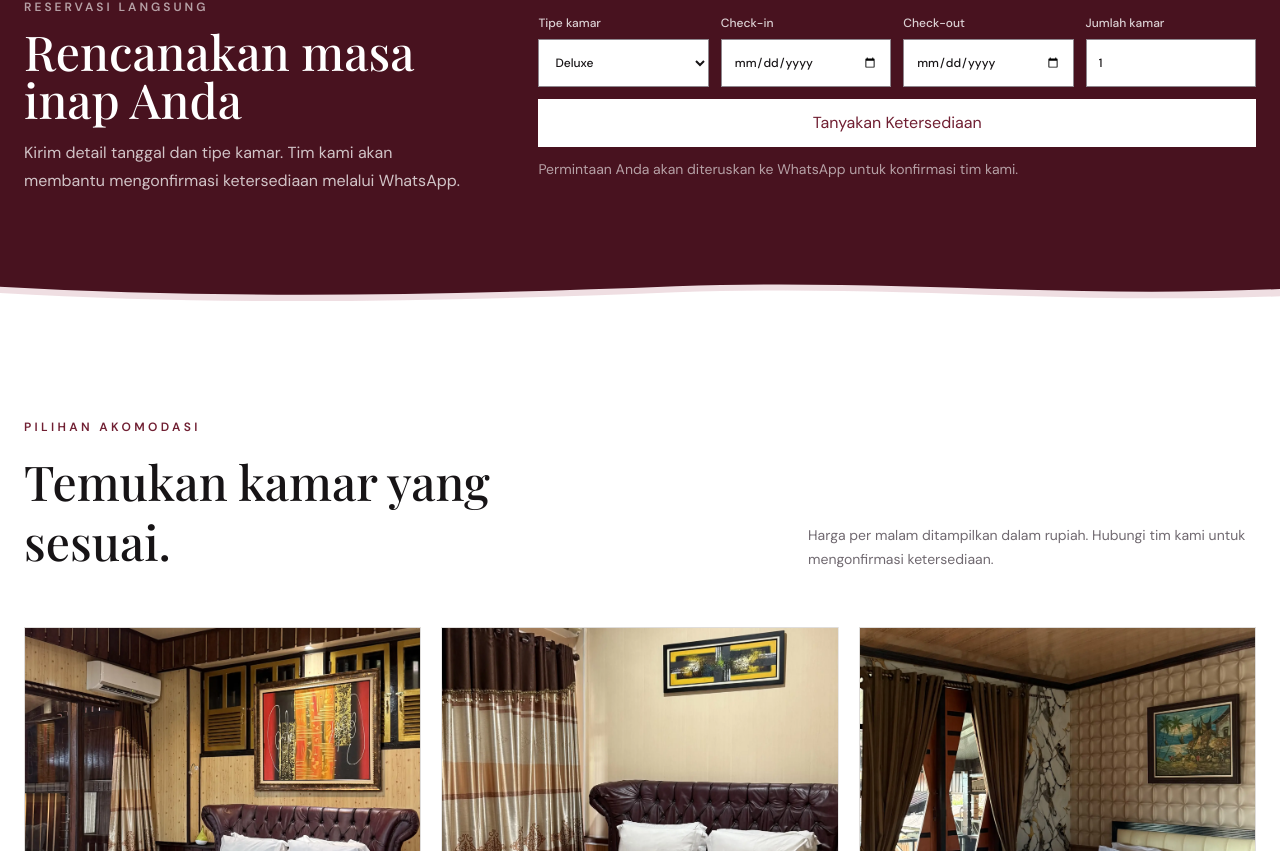
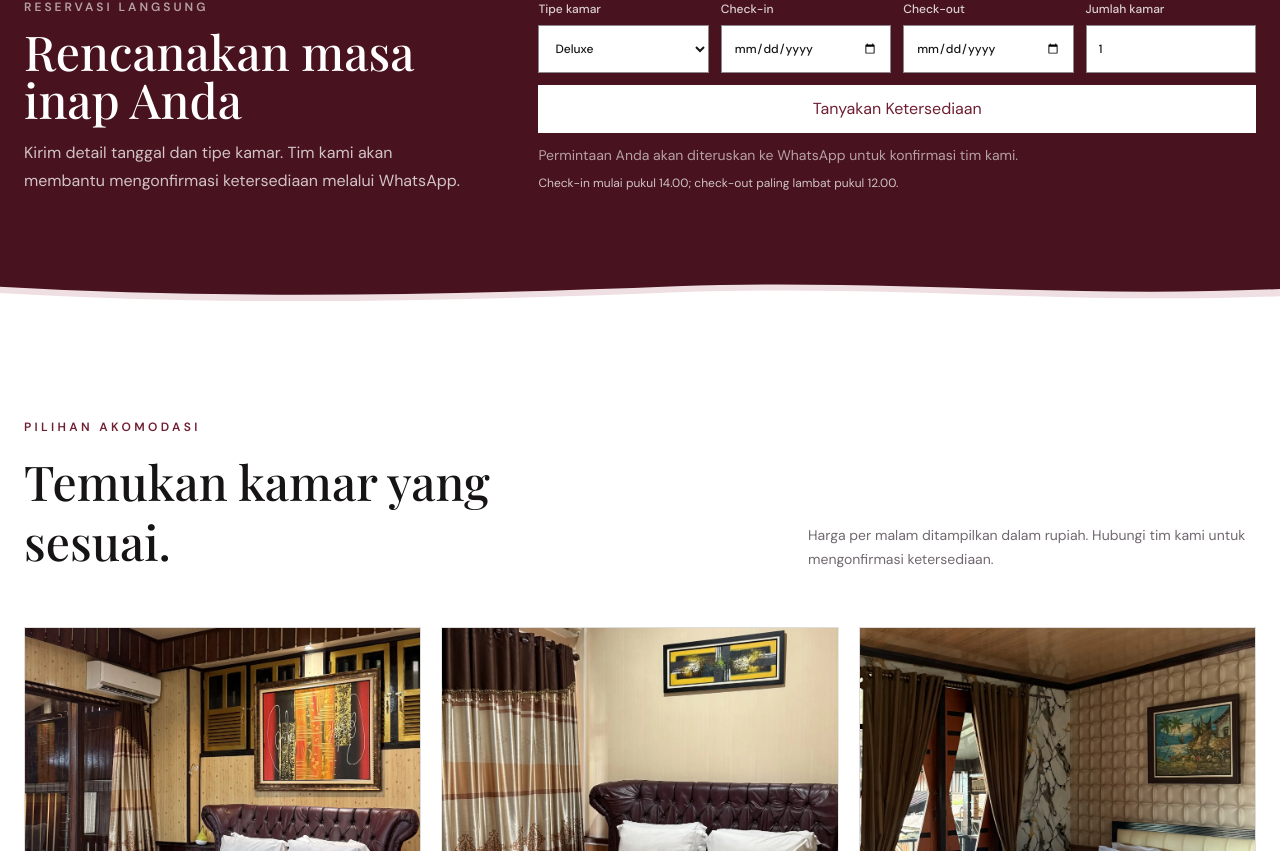
Before and after one commit to Laplace-F/soliga-hotel, a React (Vite) app: page / in a window 1280 px wide. Shown: the part 1629-2480 px from the top of the page. Built offline with nearby package versions, Linux system fonts and the light colour scheme.

Commit message:
Update hotel check-in and additional charge policies

```diff
--- a/src/components/BookingForm.jsx
+++ b/src/components/BookingForm.jsx
@@ -1,10 +1,12 @@
 import { useState } from "react";
 import { useTranslation } from "react-i18next";
 import { rooms } from "../data/rooms";
+import { hotelPolicies } from "../data/hotel";
+import { formatPolicyTime } from "../utils/formatPolicyTime";
 import { whatsappUrl } from "../utils/whatsappUrl";
 
 export default function BookingForm({ compact = false }) {
-  const { t } = useTranslation();
+  const { t, i18n } = useTranslation();
   const [roomType, setRoomType] = useState("deluxe");
   const [checkIn, setCheckIn] = useState("");
   const [checkOut, setCheckOut] = useState("");
@@ -37,5 +39,6 @@ export default function BookingForm({ compact = false }) {
       <button type="submit" className={`${compact ? "sm:col-span-2 lg:col-span-4" : "md:col-span-5"} min-h-12 bg-white px-5 text-sm font-bold text-[#701f32] transition hover:bg-[#f2e9e8]`}>{t("booking.button")}</button>
     </div>
     <p aria-live="polite" role={error ? "alert" : undefined} className={`mt-3 min-h-5 text-sm ${error ? "text-white" : "text-white/60"}`}>{error || t("booking.helper")}</p>
+    <p className="mt-2 text-xs leading-5 text-white/75">{t("booking.policyTimes", { checkIn: formatPolicyTime(hotelPolicies.checkIn, i18n.language), checkOut: formatPolicyTime(hotelPolicies.checkOut, i18n.language) })}</p>
   </form>;
 }
--- a/src/components/FAQ.jsx
+++ b/src/components/FAQ.jsx
@@ -2,6 +2,7 @@ import { useState } from "react";
 import { ChevronDown } from "lucide-react";
 import { useTranslation } from "react-i18next";
 import { Reveal, SectionConnector } from "./ScrollEffects";
+import HotelPolicyDetails from "./HotelPolicyDetails";
 
 export default function FAQ() {
   const { t } = useTranslation();
@@ -9,6 +10,6 @@ export default function FAQ() {
   const items = t("faq.items", { returnObjects: true });
   return <section className="relative bg-white px-6 py-20 md:py-28"><div className="mx-auto max-w-4xl">
     <Reveal className="mb-10"><p className="mb-4 text-xs font-semibold uppercase tracking-[.28em] text-[#701f32]">{t("faq.label")}</p><h2 className="font-display text-4xl md:text-5xl">{t("faq.title")}</h2></Reveal>
-    <div className="border-t border-black/10">{items.map((item, i) => <Reveal key={item.question} delay={i * 0.06} direction="left" className="border-b border-black/10"><h3><button aria-expanded={active === i} onClick={() => setActive(active === i ? -1 : i)} className="flex w-full items-center justify-between gap-4 py-5 text-left font-medium"><span>{item.question}</span><ChevronDown size={18} className={`shrink-0 text-[#701f32] transition-transform ${active === i ? "rotate-180" : ""}`} /></button></h3>{active === i && <p className="max-w-3xl pb-6 pr-8 text-sm leading-7 text-[var(--muted)]">{item.answer}</p>}</Reveal>)}</div>
+    <div className="border-t border-black/10">{items.map((item, i) => <Reveal key={item.question} delay={i * 0.06} direction="left" className="border-b border-black/10"><h3><button aria-expanded={active === i} onClick={() => setActive(active === i ? -1 : i)} className="flex w-full items-center justify-between gap-4 py-5 text-left font-medium"><span>{item.question}</span><ChevronDown size={18} className={`shrink-0 text-[#701f32] transition-transform ${active === i ? "rotate-180" : ""}`} /></button></h3>{active === i && <div className="max-w-3xl pb-6 pr-8 text-sm leading-7 text-[var(--muted)]">{item.policy === "hotel" ? <HotelPolicyDetails /> : item.answer}</div>}</Reveal>)}</div>
   </div><SectionConnector variant="faqFooter" /></section>;
 }
--- /dev/null
+++ b/src/components/HotelPolicyDetails.jsx
@@ -0,0 +1,31 @@
+import { useTranslation } from "react-i18next";
+import { hotelPolicies } from "../data/hotel";
+import { formatRoomPrice } from "../utils/formatRoomPrice";
+import { formatPolicyTime } from "../utils/formatPolicyTime";
+
+export default function HotelPolicyDetails({ className = "" }) {
+  const { t, i18n } = useTranslation();
+  const time = (value) => formatPolicyTime(value, i18n.language);
+  const late = hotelPolicies.lateCheckOut;
+
+  return <div className={`space-y-5 text-sm leading-6 text-[var(--muted)] ${className}`}>
+    <div>
+      <h3 className="font-semibold text-[#171416]">{t("policies.checkInHeading")}</h3>
+      <p>{t("policies.checkInStandard", { time: time(hotelPolicies.checkIn) })}</p>
+      <p className="mt-1">{t("policies.earlyCheckIn", { time: time(hotelPolicies.checkIn) })}</p>
+    </div>
+    <div>
+      <h3 className="font-semibold text-[#171416]">{t("policies.checkOutHeading")}</h3>
+      <ul className="list-disc space-y-1 pl-5">
+        <li>{t("policies.checkOutStandard", { time: time(late.standardUntil) })}</li>
+        <li>{t("policies.lateCheckOutFirst", { start: time(late.standardUntil), end: time(late.firstPeriodUntil), percent: late.firstPeriodPercent })}</li>
+        <li>{t("policies.lateCheckOutSecond", { start: time(late.firstPeriodUntil), end: time(late.secondPeriodUntil), percent: late.secondPeriodPercent })}</li>
+        <li>{t("policies.lateCheckOutOvernight", { time: time(late.additionalNightAfter) })}</li>
+      </ul>
+    </div>
+    <div>
+      <h3 className="font-semibold text-[#171416]">{t("policies.extraBedHeading")}</h3>
+      <p>{t("policies.extraBed", { price: formatRoomPrice(hotelPolicies.extraBedPrice) })}</p>
+    </div>
+  </div>;
+}
--- a/src/data/hotel.js
+++ b/src/data/hotel.js
@@ -6,7 +6,15 @@ export const hotelContact = {
 };
 
 export const hotelPolicies = {
-  checkIn: "15:00",
+  checkIn: "14:00",
   checkOut: "12:00",
   extraBedPrice: 200_000,
+  lateCheckOut: {
+    standardUntil: "12:00",
+    firstPeriodUntil: "13:00",
+    firstPeriodPercent: 25,
+    secondPeriodUntil: "18:00",
+    secondPeriodPercent: 50,
+    additionalNightAfter: "18:00",
+  },
 };
--- a/src/i18n/locales/id.json
+++ b/src/i18n/locales/id.json
@@ -3,10 +3,11 @@
   "hero": {"eyebrow":"SELAMAT DATANG DI HOTEL SOLIGA","title":"Persinggahan hangat di Gunungsitoli","subtitle":"Temukan ruang untuk beristirahat dan menikmati keramahan Soliga di Pulau Nias.","imageAlt":"Hotel Soliga di Gunungsitoli","roomsCta":"Jelajahi Kamar","contactCta":"Hubungi Kami","location":"Gunungsitoli · Pulau Nias","scrollLabel":"Lihat tentang Hotel Soliga","featuredRoom":"Lihat Kamar Deluxe","whatsappMessage":"Halo Hotel Soliga, saya ingin bertanya tentang ketersediaan kamar."},
   "story": {"eyebrow":"HOTEL SOLIGA · NIAS","title":"Sambutan hangat di jantung Gunungsitoli.","body":"Hotel Soliga berada di Jalan Pangeran Diponegoro, Gunungsitoli. Jelajahi pilihan kamar dan hubungi tim kami untuk menanyakan kebutuhan masa inap Anda.","location":"Gunungsitoli, Pulau Nias, Sumatera Utara","welcome":"Soli menyambut Anda di Hotel Soliga.","photo1":"Ruang bersama Hotel Soliga","photo2":"Area luar Hotel Soliga","photo3":"Interior Hotel Soliga","photo4":"Hotel Soliga"},
   "rooms": {"eyebrow":"PILIHAN AKOMODASI","title":"Temukan kamar yang sesuai.","subtitle":"Harga per malam ditampilkan dalam rupiah. Hubungi tim kami untuk mengonfirmasi ketersediaan.","cardCopy":"Temukan ruang istirahat Anda di Hotel Soliga, Gunungsitoli.","priceNote":"/ malam","viewDetails":"Lihat Detail","categories":{"familySuite":"Family Suite","grandSuite":"Grand Suite","juniorSuite":"Junior Suite","executive":"Executive","deluxe":"Deluxe","superior":"Superior"},"discount":"Diskon {{percent}}%"},
-  "room": {"imageAlt":"{{room}} di Hotel Soliga","back":"Kembali ke semua kamar","eyebrow":"AKOMODASI HOTEL SOLIGA","guests":"Kapasitas","guestsValue":"{{count}} tamu","defaultDescription":"Lihat pilihan kamar ini dan hubungi tim kami untuk memastikan detail serta ketersediaannya.","overview":"Tentang kamar","askAvailability":"Tanyakan ketersediaan","gallery":"GALERI","galleryTitle":"Lihat suasana kamar","galleryAlt":"{{room}}, foto {{number}}","moreRooms":"Masih mencari kamar?","moreRoomsCopy":"Lihat tipe kamar lain di Hotel Soliga.","browseRooms":"Jelajahi Kamar","breakfastIncluded":"Sarapan termasuk","breakfastExcluded":"Sarapan tidak termasuk untuk tipe Superior","checkInAt":"Check-in pukul {{time}}","checkOutAt":"Check-out pukul {{time}}","extraBed":"Biaya extra bed: {{price}}"},
-  "booking": {"eyebrow":"RESERVASI LANGSUNG","title":"Rencanakan masa inap Anda","subtitle":"Kirim detail tanggal dan tipe kamar. Tim kami akan membantu mengonfirmasi ketersediaan melalui WhatsApp.","roomType":"Tipe kamar","checkIn":"Check-in","checkOut":"Check-out","rooms":"Jumlah kamar","button":"Tanyakan Ketersediaan","helper":"Permintaan Anda akan diteruskan ke WhatsApp untuk konfirmasi tim kami.","errorEmpty":"Mohon lengkapi semua data dengan benar.","errorDate":"Tanggal check-out harus setelah check-in dan tanggal check-in tidak boleh di masa lalu.","whatsappGreeting":"Halo Hotel Soliga, saya ingin menanyakan ketersediaan kamar:","whatsappRoom":"Tipe kamar: {{room}}","whatsappCheckIn":"Check-in: {{date}}","whatsappCheckOut":"Check-out: {{date}}","whatsappRooms":"Jumlah kamar: {{count}}","whatsappRoomQuestion":"Halo, saya ingin menanyakan ketersediaan {{room}}."},
+  "room": {"imageAlt":"{{room}} di Hotel Soliga","back":"Kembali ke semua kamar","eyebrow":"AKOMODASI HOTEL SOLIGA","guests":"Kapasitas","guestsValue":"{{count}} tamu","defaultDescription":"Lihat pilihan kamar ini dan hubungi tim kami untuk memastikan detail serta ketersediaannya.","overview":"Tentang kamar","askAvailability":"Tanyakan ketersediaan","gallery":"GALERI","galleryTitle":"Lihat suasana kamar","galleryAlt":"{{room}}, foto {{number}}","moreRooms":"Masih mencari kamar?","moreRoomsCopy":"Lihat tipe kamar lain di Hotel Soliga.","browseRooms":"Jelajahi Kamar","breakfastIncluded":"Sarapan termasuk","breakfastExcluded":"Sarapan tidak termasuk untuk tipe Superior"},
+  "booking": {"eyebrow":"RESERVASI LANGSUNG","title":"Rencanakan masa inap Anda","subtitle":"Kirim detail tanggal dan tipe kamar. Tim kami akan membantu mengonfirmasi ketersediaan melalui WhatsApp.","roomType":"Tipe kamar","checkIn":"Check-in","checkOut":"Check-out","rooms":"Jumlah kamar","button":"Tanyakan Ketersediaan","helper":"Permintaan Anda akan diteruskan ke WhatsApp untuk konfirmasi tim kami.","errorEmpty":"Mohon lengkapi semua data dengan benar.","errorDate":"Tanggal check-out harus setelah check-in dan tanggal check-in tidak boleh di masa lalu.","whatsappGreeting":"Halo Hotel Soliga, saya ingin menanyakan ketersediaan kamar:","whatsappRoom":"Tipe kamar: {{room}}","whatsappCheckIn":"Check-in: {{date}}","whatsappCheckOut":"Check-out: {{date}}","whatsappRooms":"Jumlah kamar: {{count}}","whatsappRoomQuestion":"Halo, saya ingin menanyakan ketersediaan {{room}}.","policyTimes":"Check-in mulai pukul {{checkIn}}; check-out paling lambat pukul {{checkOut}}."},
   "facilities": {"label":"FASILITAS","title":"Fasilitas dan layanan hotel","description":"Fasilitas Hotel Soliga untuk mendukung masa inap Anda.","items":[{"title":"Restoran","desc":"Nikmati pilihan makanan dan minuman di restoran hotel."},{"title":"Ruang rapat","desc":"Ruang untuk kebutuhan rapat dan pertemuan."},{"title":"Area parkir","desc":"Area parkir tersedia bagi tamu hotel."},{"title":"Front office 24 jam","desc":"Layanan front office tersedia 24 jam."},{"title":"Wi-Fi gratis","desc":"Akses Wi-Fi tersedia untuk tamu."},{"title":"Layanan kamar","desc":"Layanan kamar tersedia selama masa inap Anda."}]},
-  "faq": {"label":"INFORMASI TAMU","title":"Pertanyaan umum","items":[{"question":"Di mana lokasi Hotel Soliga?","answer":"Hotel Soliga beralamat di Jalan Pangeran Diponegoro No. 432, Gunungsitoli, Pulau Nias, Sumatera Utara."},{"question":"Bagaimana cara menanyakan ketersediaan kamar?","answer":"Pilih tanggal dan tipe kamar pada formulir reservasi. Detail permintaan akan dibuka di WhatsApp untuk diteruskan kepada tim hotel."},{"question":"Bagaimana cara menghubungi Hotel Soliga?","answer":"Hubungi tim melalui WhatsApp atau telepon. Rincian kontak tersedia di bagian bawah halaman."}]},
+  "faq": {"label":"INFORMASI TAMU","title":"Pertanyaan umum","items":[{"question":"Di mana lokasi Hotel Soliga?","answer":"Hotel Soliga beralamat di Jalan Pangeran Diponegoro No. 432, Gunungsitoli, Pulau Nias, Sumatera Utara."},{"question":"Bagaimana cara menanyakan ketersediaan kamar?","answer":"Pilih tanggal dan tipe kamar pada formulir reservasi. Detail permintaan akan dibuka di WhatsApp untuk diteruskan kepada tim hotel."},{"question":"Bagaimana cara menghubungi Hotel Soliga?","answer":"Hubungi tim melalui WhatsApp atau telepon. Rincian kontak tersedia di bagian bawah halaman."},{"question":"Bagaimana kebijakan check-in, check-out, dan biaya tambahan?","policy":"hotel"}]},
   "errors": {"roomEyebrow":"AKOMODASI","roomTitle":"Kamar tidak ditemukan","title":"Halaman tidak ditemukan","body":"Sepertinya halaman yang Anda cari tidak tersedia.","home":"Kembali ke Beranda","mascotAlt":"Soli, maskot Hotel Soliga"},
-  "footer": {"description":"Hotel Soliga · Gunungsitoli, Pulau Nias.","explore":{"title":"Jelajahi"},"contact":{"title":"Kontak","address":{"line1":"Jalan Pangeran Diponegoro No. 432,","line2":"Gunungsitoli, Pulau Nias, Sumatera Utara, Indonesia"}},"copyright":"© 2026 Hotel Soliga. Seluruh hak cipta dilindungi.","location":"Gunungsitoli · Nias · Indonesia"}
+  "footer": {"description":"Hotel Soliga · Gunungsitoli, Pulau Nias.","explore":{"title":"Jelajahi"},"contact":{"title":"Kontak","address":{"line1":"Jalan Pangeran Diponegoro No. 432,","line2":"Gunungsitoli, Pulau Nias, Sumatera Utara, Indonesia"}},"copyright":"© 2026 Hotel Soliga. Seluruh hak cipta dilindungi.","location":"Gunungsitoli · Nias · Indonesia"},
+  "policies": {"checkInHeading":"Check-in","checkInStandard":"Check-in mulai pukul {{time}}.","earlyCheckIn":"Early check-in sebelum pukul {{time}} dapat diajukan sesuai ketersediaan kamar. Silakan hubungi tim Hotel Soliga untuk konfirmasi.","checkOutHeading":"Check-out","checkOutStandard":"Check-out reguler paling lambat pukul {{time}}. Tidak ada biaya tambahan jika check-out pada atau sebelum waktu ini.","lateCheckOutFirst":"Setelah pukul {{start}} hingga pukul {{end}}: biaya tambahan sebesar {{percent}}% dari tarif kamar yang berlaku.","lateCheckOutSecond":"Setelah pukul {{start}} hingga pukul {{end}}: biaya tambahan sebesar {{percent}}% dari tarif kamar yang berlaku.","lateCheckOutOvernight":"Setelah pukul {{time}}, akan dikenakan tarif satu malam tambahan sesuai tarif kamar yang berlaku.","extraBedHeading":"Extra bed","extraBed":"Extra bed tersedia dengan biaya tambahan {{price}} per bed. Silakan hubungi tim hotel untuk menanyakan ketersediaannya."}
 }
--- /dev/null
+++ b/src/utils/formatPolicyTime.js
@@ -0,0 +1,7 @@
+export function formatPolicyTime(time, language) {
+  const [hour, minute] = time.split(":").map(Number);
+  const paddedMinute = String(minute).padStart(2, "0");
+  if (language.startsWith("id")) return `${String(hour).padStart(2, "0")}.${paddedMinute}`;
+  const twelveHour = hour % 12 || 12;
+  return `${twelveHour}:${paddedMinute} ${hour >= 12 ? "PM" : "AM"}`;
+}
```
Also changed, not shown: src/i18n/locales/en.json (+5 -4 lines), src/pages/RoomDetail.jsx (+2 -3 lines).
